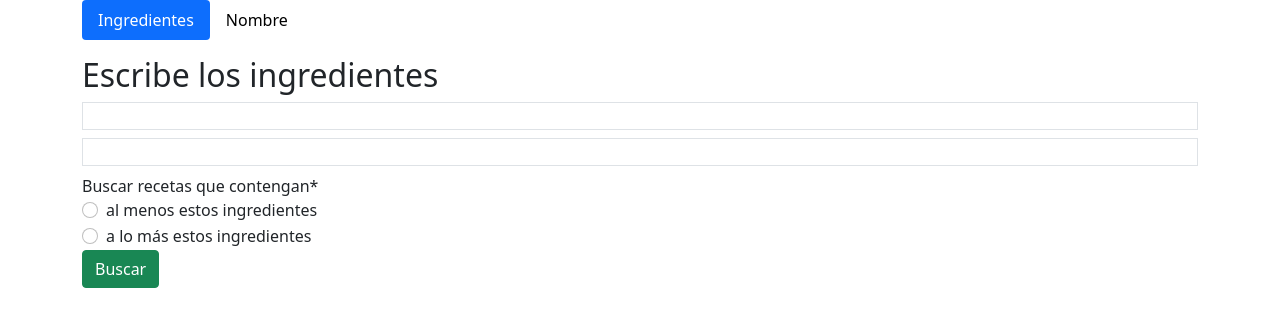
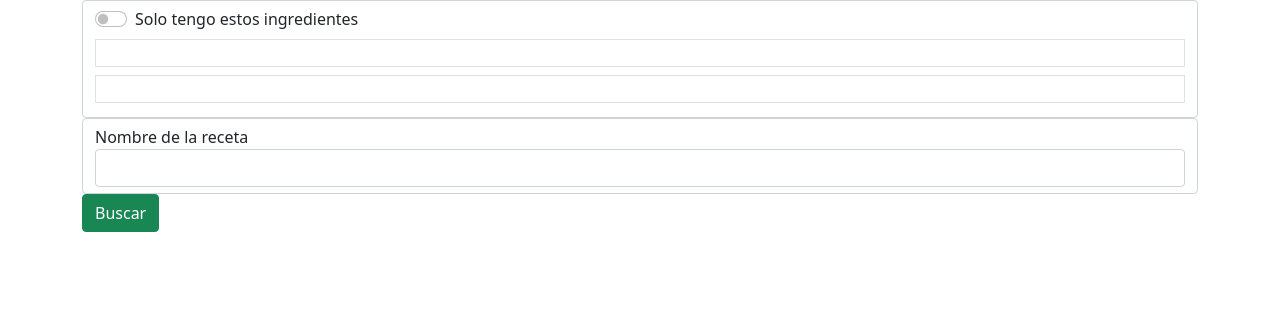
Before and after one commit to espinoza/buscador-recetas, a Django app: page /search/ in a window 1280 px wide. Shown: the part 74-401 px from the top of the page. Run offline with Django 3.2, Linux system fonts and the light colour scheme; some libraries are stand-ins or nearby versions.

Commit message:
Only one form for two types of search
They can be used together

```diff
--- a/apps/search/forms.py
+++ b/apps/search/forms.py
@@ -2,7 +2,17 @@ from django import forms
 import re
 
 
-class SearchByIngredientsForm(forms.Form):
+class SearchForm(forms.Form):
+
+    ingredient_restriction = forms.BooleanField(
+        required=False,
+        widget=forms.CheckboxInput(
+            attrs={
+                "class": "form-check-input",
+            }
+        ),
+        label="Solo tengo estos ingredientes",
+    )
 
     include_ingredient_names = forms.CharField(
         required=False,
@@ -24,13 +34,14 @@ class SearchByIngredientsForm(forms.Form):
         )
     )
 
-    search_mode = forms.ChoiceField(
-        widget=forms.RadioSelect,
-        label="Buscar recetas que contengan",
-        choices=[
-            ("soft", "al menos estos ingredientes"),
-            ("hard", "a lo más estos ingredientes"),
-        ],
+    recipe_name = forms.CharField(
+        required=False,
+        widget=forms.TextInput(
+            attrs={
+                "class": "form-control",
+            }
+        ),
+        label="Nombre de la receta",
     )
 
     def clean(self):
@@ -43,25 +54,11 @@ class SearchByIngredientsForm(forms.Form):
             raise forms.ValidationError(
                 "Hay un nombre de ingrediente no válido"
             )
-        search_mode = cleaned_data.get("search_mode")
-        if search_mode not in ("soft", "hard"):
-            raise forms.ValidationError(
-                "Problema al realizar la búsqueda"
-            )
         return cleaned_data
-
-
-class SearchByNameForm(forms.Form):
-
-    recipe_name = forms.CharField(required=True)
 
     def clean_recipe_name(self):
         recipe_name = self.cleaned_data.get("recipe_name")
-        if len(recipe_name) == 0:
-            raise forms.ValidationError(
-                "Ingresa una o más palabras"
-            )
-        RE_RECIPE_NAME = re.compile(r'^[A-Za-z_ÑñÁáÉéÍíÓóÚúÜü ]+$')
+        RE_RECIPE_NAME = re.compile(r'^[A-Za-z_ÑñÁáÉéÍíÓóÚúÜü ]*$')
         if not RE_RECIPE_NAME.match(recipe_name):
             raise forms.ValidationError(
                 "Nombre de receta no válido"
--- a/apps/search/urls.py
+++ b/apps/search/urls.py
@@ -3,13 +3,9 @@ from . import views
 
 urlpatterns = [
 
-    path('by_ingredients',
-         views.SearchByIngredientsView.as_view(),
-         name="search_by_ingredients"),
-
-    path('by_name',
-         views.SearchByNameView.as_view(),
-         name='search_by_name'),
+    path('do',
+         views.SearchView.as_view(),
+         name='do_search'),
 
     path('explore',
          views.ExploreRecipesListView.as_view(),
--- a/apps/search/views.py
+++ b/apps/search/views.py
@@ -3,7 +3,7 @@ from django.views.generic import ListView, FormView, View
 from apps.ingredients.models import Ingredient, IngredientName
 from apps.recipes.models import Recipe
 from django.db.models import Q
-from apps.search.forms import SearchByIngredientsForm, SearchByNameForm
+from apps.search.forms import SearchForm
 
 
 class ExploreRecipesListView(ListView):
@@ -20,25 +20,22 @@ class SearchListView(ListView):
     def post(self, request, *args, **kwargs):
         self.object_list = self.queryset
         context = self.get_context_data()
-        if "search_mode" in request.POST:
-            context["by_ingredients_form"] = SearchByIngredientsForm(request.POST)
-        elif "recipe_name" in request.POST:
-            context["by_name_form"] = SearchByNameForm(request.POST)
+        context["form"] = SearchForm(request.POST)
         return self.render_to_response(context, **kwargs)
 
     def get_context_data(self, **kwargs):
         context = super().get_context_data(**kwargs)
-        context["by_ingredients_form"] = SearchByIngredientsForm()
-        context["by_name_form"] = SearchByNameForm()
+        context["form"] = SearchForm()
         return context
 
 
-class SearchByIngredientsView(FormView):
+class SearchView(FormView):
     http_method_names = ['post']
-    form_class = SearchByIngredientsForm
+    form_class = SearchForm
 
     def form_valid(self, form):
-        search_mode = form.cleaned_data.get("search_mode")
+        ingredient_restriction = form.cleaned_data \
+            .get("ingredient_restriction")
         include_ingredient_names = form.cleaned_data \
             .get("include_ingredient_names").strip(",").split(",")
         exclude_ingredient_names = form.cleaned_data \
@@ -56,7 +53,7 @@ class SearchByIngredientsView(FormView):
 
         if include_ingredient_names_db or exclude_ingredient_names_db:
 
-            if search_mode == "soft":
+            if not ingredient_restriction:
                 ingredients = Ingredient.objects.filter(
                     names__in=include_ingredient_names_db
                 )
@@ -65,7 +62,7 @@ class SearchByIngredientsView(FormView):
                         Recipe.objects.filter(ingredients=ingredient)
                     )
 
-            if search_mode == "hard":
+            if ingredient_restriction:
                 non_ingredients = Ingredient.objects.exclude(
                     names__in=include_ingredient_names_db
                 )
@@ -89,14 +86,3 @@ class SearchByIngredientsView(FormView):
 
     def form_invalid(self, form):
         return SearchListView.as_view()(self.request)
-
-
-class SearchByNameView(FormView):
-    http_method_names = ['post']
-    form_class = SearchByNameForm
-
-    def form_valid(self, form):
-        return redirect("/search")
-
-    def form_invalid(self, form):
-        return redirect("/search")
--- a/templates/search/search.html
+++ b/templates/search/search.html
@@ -16,57 +16,39 @@
 
 <main class="container">
 
-  <ul class="nav nav-pills mb-3" id="pills-tab" role="tablist">
-    <li class="nav-item" role="presentation">
-      <button class="nav-link active" id="button-byIngredients"
-              data-bs-toggle="pill" data-bs-target="#pills-byIngredients"
-              type="button" role="tab"
-              aria-controls="pills-byIngredients" aria-selected="true">
-        Ingredientes
-      </button>
-    </li>
-    <li class="nav-item" role="presentation">
-      <button class="nav-link" id="button-byName"
-              data-bs-toggle="pill" data-bs-target="#pills-byName"
-              type="button" role="tab"
-              aria-controls="pills-byName" aria-selected="false">
-        Nombre
-      </button>
-    </li>
-  </ul>
+    <form action="{% url 'do_search' %}" method="post">
+      {% csrf_token %}
 
-  <div class="tab-content" id="pills-tabContent">
+      <div class="form-control">
 
-    <div class="tab-pane fade show active" id="pills-byIngredients"
-         role="tabpanel" aria-labelledby="button-byIngredients">
-      <h2 class="my-2">Escribe los ingredientes</h2>
+        <div class="form-check form-switch">
+          {{ form.ingredient_restriction.label }}
+          {{ form.ingredient_restriction }}
+        </div>
 
         <div id="include-input-area" class="tags-area container border my-2">
-        <input id="include-input" class="ingredient-input border-0 shadow-none"
+          <input id="include-input" class="ingredient-input shadow-none"
                  type="text" name="include_ingredient_name">
         </div>
+        {{ form.include_ingredient_names }}
 
         <div id="exclude-input-area" class="tags-area container border my-2">
-        <input id="exclude-input" class="ingredient-input border-0 shadow-none"
+          <input id="exclude-input" class="ingredient-input shadow-none"
                type="text" name="exclude_ingredient_name">
         </div>
+        {{ form.exclude_ingredient_names }}
 
-      <form action="{% url 'search_by_ingredients' %}" method="post">
-        {% csrf_token %}
-        {{ by_ingredients_form | crispy }}
-        <input class="btn btn-success" type="submit" value="Buscar">
-      </form>
       </div>
 
-    <div class="tab-pane fade" id="pills-byName"
-         role="tabpanel" aria-labelledby="button-byName">
-      <form action="{% url 'search_by_name' %}" method="post">
-        {% csrf_token %}
-        {{ by_name_form | crispy }}
+      <div class="form-control">
+        {{ form.recipe_name.label }}
+        {{ form.recipe_name }}
+      </div>
+
       <input class="btn btn-success" type="submit" value="Buscar">
+
     </form>
-    </div>
-  </div>
+
 
   {% if recipes %}
     {% for recipe in recipes %}
```
Lines whose indentation alone changed are shown as unchanged.
